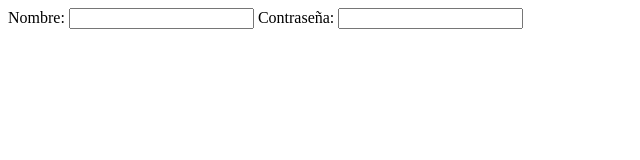
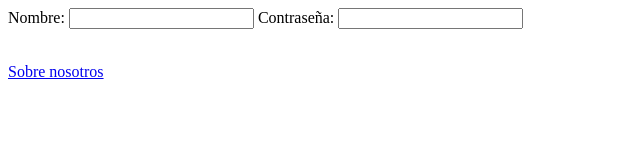
Before and after one commit to a19adancc/pruebaPush, a plain HTML site: page index.html in a window 1280 px wide. Shown: the whole page, without its empty margins (0-640 px from the left). Drawn offline with Linux system fonts and the light colour scheme.

Commit message:
Merge nueva rama

```diff
--- a/index.html
+++ b/index.html
@@ -7,5 +7,7 @@
 <label for="nombre">Nombre: </label><input type="text" name="nombre" id="nombre"/>
 <label for="pass">Contraseña: </label><input type="text" name="pass" id="pass"/>
 </form>
+<br>
+<a href="./sobrenosotros.html">Sobre nosotros</a>
 </body>
 </html>
```
